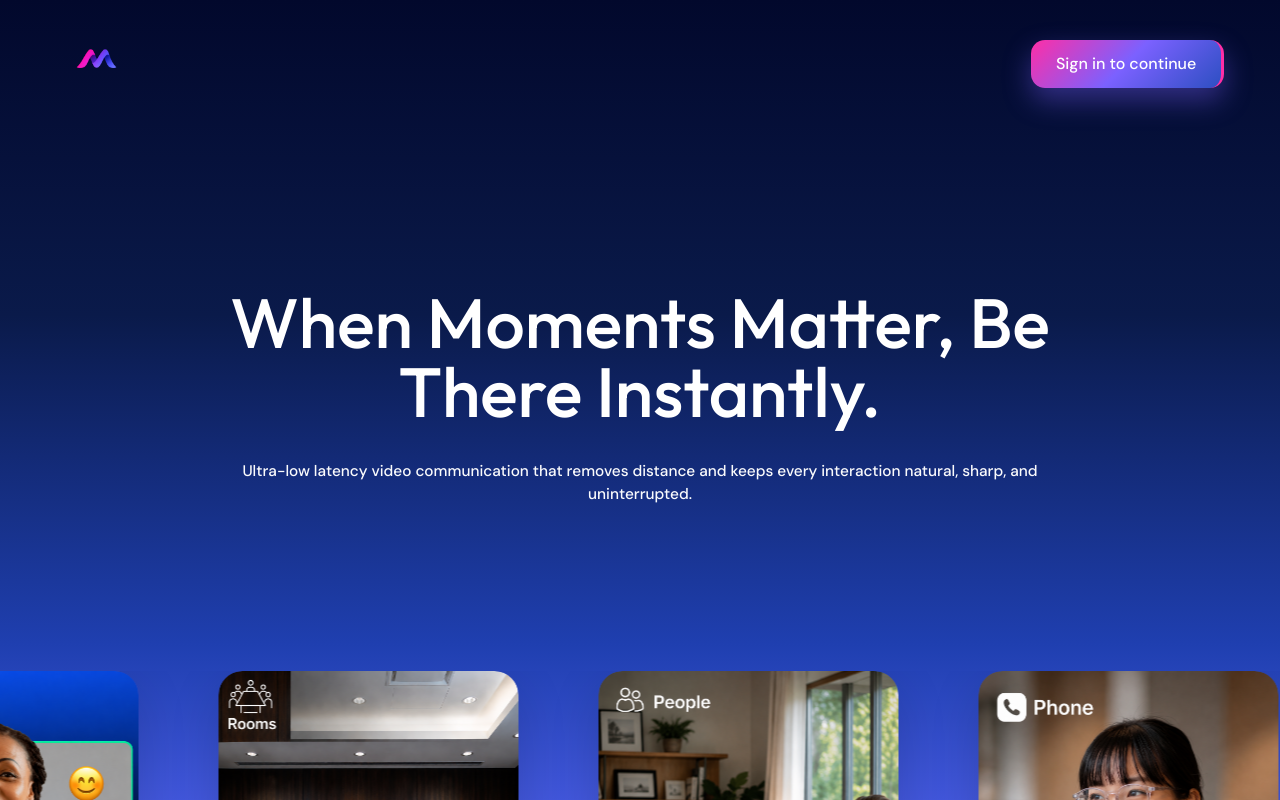
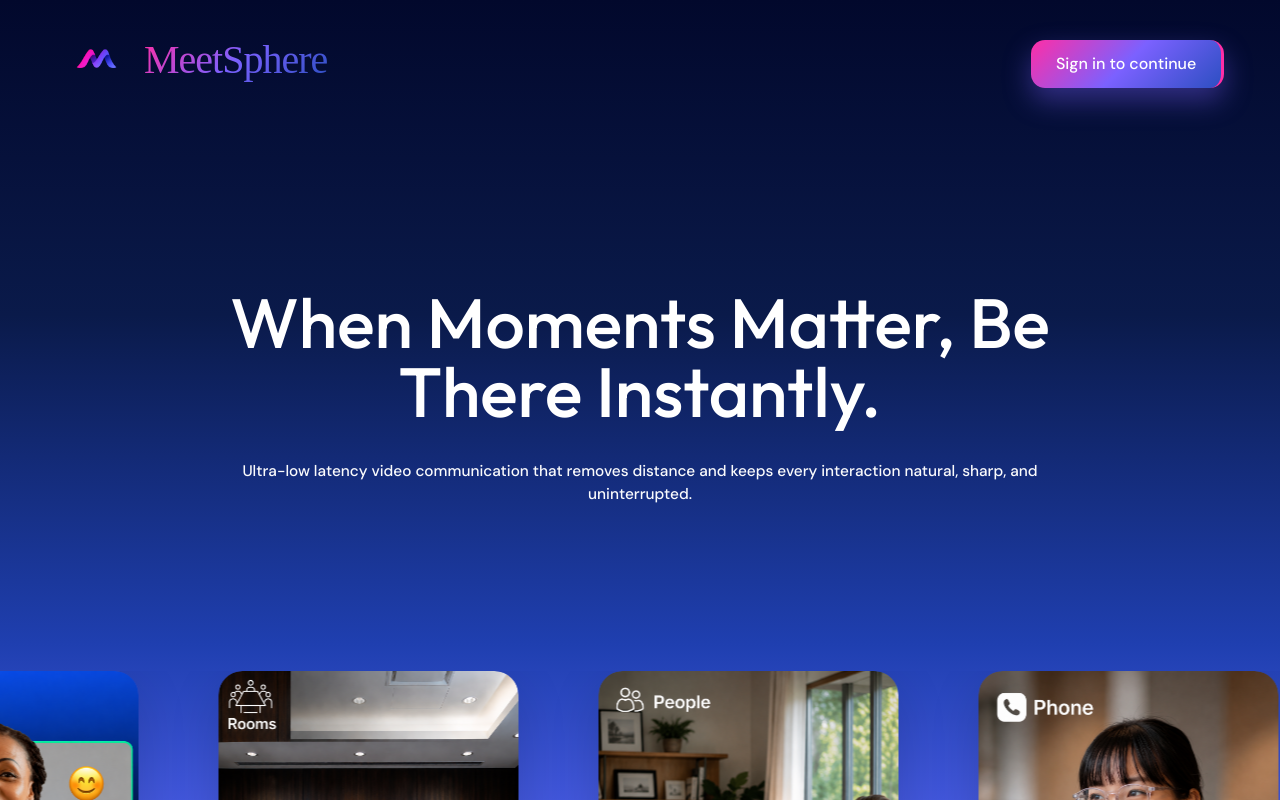
Before and after one commit to PrabhakarG001/MeetSphere, a React (Vite) app in the folder frontend/: page / in a window 1280 px wide. Shown: the top 800 px of the page. Built offline with nearby package versions, Linux system fonts and the light colour scheme; no server answers; a web font is replaced by a local one.

Commit message:
fix: only hide logo text inside the meeting room, not globally

```diff
--- a/frontend/src/components/Video/TopBar.jsx
+++ b/frontend/src/components/Video/TopBar.jsx
@@ -17,7 +17,7 @@ export default function TopBar({ user, username, handleCopyInviteLink, inviteCop
             {/* Left side: MeetSphere Logo */}
             <div className="flex items-center">
                 <div className="pointer-events-auto">
-                    <Logo />
+                    <Logo hideText={true} />
                 </div>
             </div>
 
--- a/frontend/src/components/common/Logo.jsx
+++ b/frontend/src/components/common/Logo.jsx
@@ -2,7 +2,7 @@ import React from 'react';
 import { Link } from 'react-router-dom';
 import '../../styles/theme.css';
 
-export default function Logo({ asLink = true, className = "", style = {}, onClick }) {
+export default function Logo({ asLink = true, className = "", style = {}, onClick, hideText = false }) {
     const content = (
         <div className={`logo-container ${className}`} style={style} onClick={onClick}>
             <img
@@ -10,6 +10,11 @@ export default function Logo({ asLink = true, className = "", style = {}, onClic
                 alt="MeetSphere Icon"
                 className="logo-icon transition-transform hover:scale-105"
             />
+            {!hideText && (
+                <span className="logo-text tracking-tight transition-transform hover:scale-105">
+                    MeetSphere
+                </span>
+            )}
         </div>
     );
 
```
